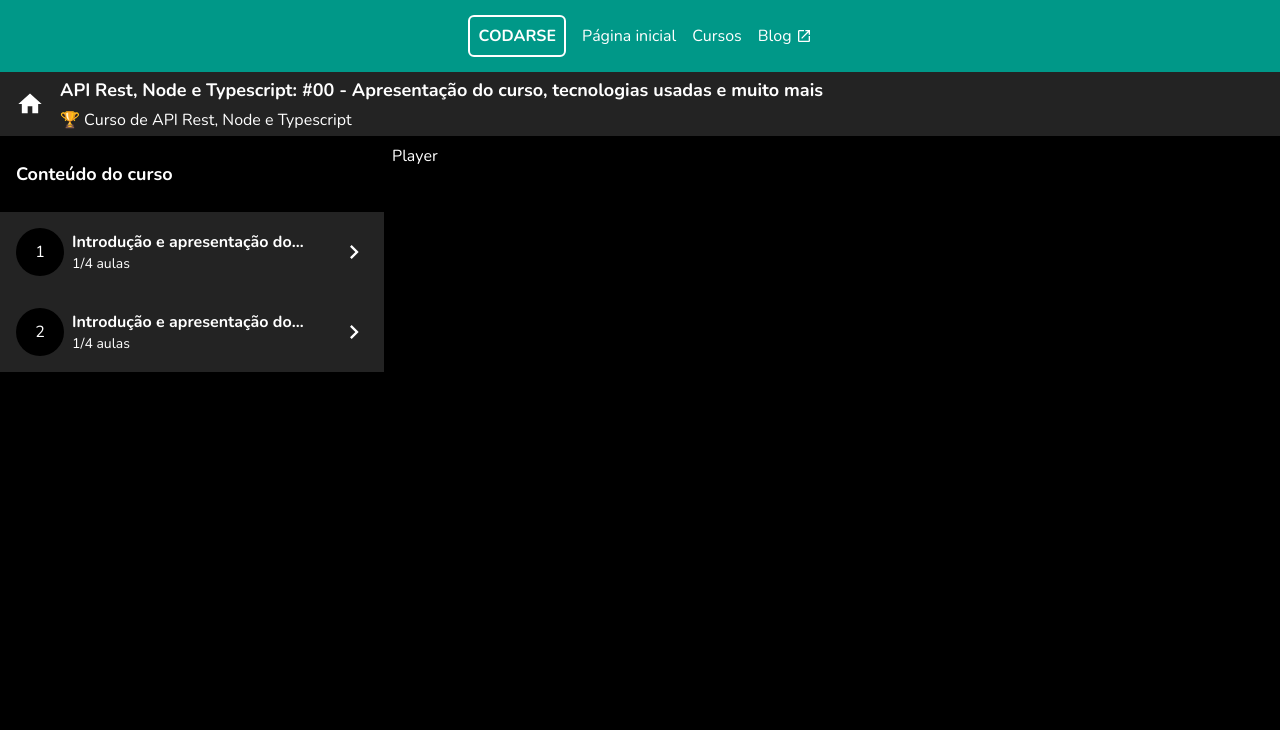
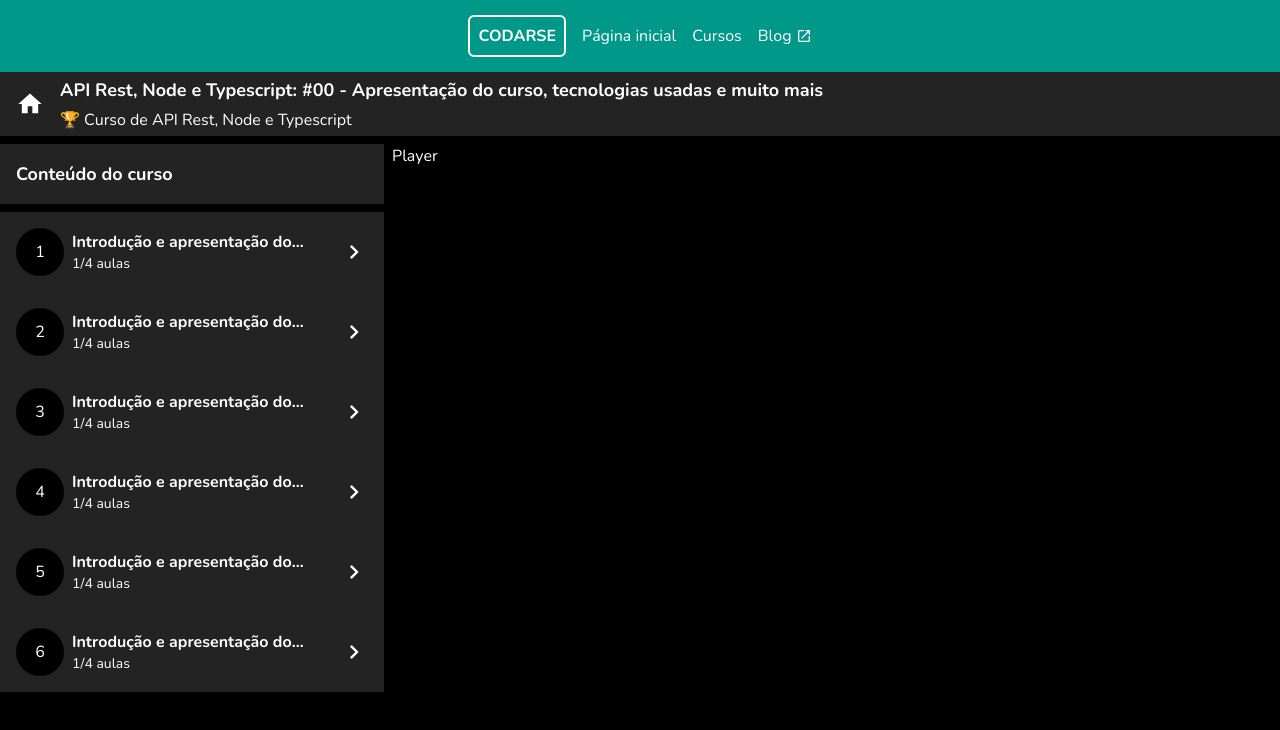
Before and after one commit to Diobegue/Next_js-, a Next.js app in the folder youtube-nextjs-course-plataform/: page /player/1/1 in a window 1280 px wide. Shown: the top 730 px of the page. Built offline with nearby package versions, Linux system fonts and the light colour scheme.

Commit message:
feat: improve player layout

```diff
--- a/youtube-nextjs-course-plataform/app/components/player/playlist/Components/PlayerClass.tsx
+++ b/youtube-nextjs-course-plataform/app/components/player/playlist/Components/PlayerClass.tsx
@@ -10,10 +10,10 @@ export interface IPlayerClassProps {
   onCheck: () => void;
 }
 
-export const PlayerClass = ({ title, position, playing, done , onPlay, onCheck }: IPlayerClassProps) => {
+export const PlayerClass = ({ title, playing, done , onPlay, onCheck }: IPlayerClassProps) => {
   return (
     <button className="flex gap-4 p-4 items-center" onClick= {onPlay}>
-     <span className="min-w-6 text-center">{position}</span>
+
      {!done && (
       <div className="group" onClick={e => {
         e.stopPropagation();
--- a/youtube-nextjs-course-plataform/app/components/player/playlist/Components/PlayerClassGroup.tsx
+++ b/youtube-nextjs-course-plataform/app/components/player/playlist/Components/PlayerClassGroup.tsx
@@ -36,14 +36,14 @@ export const PlayerClassGroup = ({ title, position, classes, open, playingClassI
         }
       </button>
 
-      <ol data-open={open} className='felx flex-col data-[open=false]:hidden'>
-        {classes.map((classItem) => (
+      <ol data-open={open} className='flex flex-col data-[open=false]:hidden'>
+        {classes.map((classItem, index) => (
           <li key={classItem.title}>
 
           <PlayerClass
             {...classItem}
             playing={classItem.classId === playingClassId}
-
+            position={index + 1}
             onPlay={() => onPlay(classItem.classId)}
             onCheck={() => onCheck(classItem.classId)}
 
--- a/youtube-nextjs-course-plataform/app/components/player/playlist/PlayerPlaylist.tsx
+++ b/youtube-nextjs-course-plataform/app/components/player/playlist/PlayerPlaylist.tsx
@@ -1,5 +1,5 @@
 'use client';
-import { useState } from 'react';
+import { useState} from 'react';
 import { useRouter } from 'next/navigation';
 
 import { IPlayerClassGroupProps, PlayerClassGroup } from '../../player/playlist/Components/PlayerClassGroup';
@@ -11,23 +11,43 @@ interface IPlayerPlaylistProps {
   classGroups: Pick<IPlayerClassGroupProps, 'classes' | 'title'>[];
 }
 export const PlayerPlaylist = ({ classGroups, playingClassId, playingCourseId }: IPlayerPlaylistProps) => {
-  const [openedIndex, setOpenedIndex] = useState<number | undefined>(undefined);
+  const [openedIndex, setOpenedIndex] = useState<number | undefined>(() => {
+  const index = classGroups.findIndex((group) =>
+    group.classes.some((classItem) => classItem.classId === playingClassId)
+  );
+
+  return index >= 0 ? index : undefined;
+});
 
 
+const [groups, setGroups] = useState(classGroups);
+
+const handleMarkDone = (classId: string) => {
+  setGroups((currentGroups) =>
+    currentGroups.map((group) => ({
+      ...group,
+      classes: group.classes.map((classItem) =>
+        classItem.classId === classId
+          ? { ...classItem, done: true }
+          : classItem
+      ),
+    }))
+  );
+};
   const router = useRouter();
 
 
   return (
-    <div className='flex flex-col gap-2'>
-      <div className='flex flex-col p-4 bg-paper'>
+    <div className='flex h-full  flex-col gap-2'>
+      <div className='flex shrink-0 flex-col p-4 bg-[var(--color-paper)]'>
         <h3 className='text-lg font-bold'>
           Conteúdo do curso
         </h3>
       </div>
 
-      <ol>
-        {classGroups.map((classGroup, index) => (
-          <li key={classGroup.title}>
+      <ol className=" flex-1 overflow-auto overflow-primary">
+        {groups.map((classGroup, index) => (
+          <li key={`${classGroup.title}-${index}`}>
             <PlayerClassGroup
               {...classGroup}
 
@@ -37,7 +57,7 @@ export const PlayerPlaylist = ({ classGroups, playingClassId, playingCourseId }:
               open={openedIndex === index}
               onToggle={() => setOpenedIndex(openedIndex === index ? undefined : index)}
 
-              onCheck={classId => console.log('check', classId)}
+              onCheck={handleMarkDone}
               onPlay={(classId) => router.push(`/player/${playingCourseId}/${classId}`)}
             />
           </li>
--- a/youtube-nextjs-course-plataform/app/player/[idCourse]/[idClass]/page.tsx
+++ b/youtube-nextjs-course-plataform/app/player/[idCourse]/[idClass]/page.tsx
@@ -2,28 +2,129 @@ import { PlayerHeader, PlayerPlaylist } from '../../../components/player/';
 
 
 interface Props {
-  params: {
-    classId: string;
-    courseId: string;
-  }
+  params: Promise<{
+    idClass: string;
+    idCourse: string;
+  }>;
 }
-export default function PagePlayer({ params: { classId, courseId } }: Props) {
-
-
+export default async function PagePlayer({ params }: Props) {
+  const { idCourse, idClass } = await params;
   return (
-    <main className='flex flex-col gap-2'>
+    <main className='flex h-dvh flex-col gap-2  '>
       <PlayerHeader
         title='API Rest, Node e Typescript: #00 - Apresentação do curso, tecnologias usadas e muito mais'
         subtitle='🏆 Curso de API Rest, Node e Typescript'
       />
 
-      <div className='flex gap-2'>
-        <div className='max-w-96'>
+      <div className='flex min-h-0 flex-1 gap-2'>
+        <div className='min-h-0 w-full max-w-96'>
           <PlayerPlaylist
-            playingClassId={classId}
-            playingCourseId={courseId}
+            key={`${idCourse}-${idClass}`}
+            playingClassId={idClass}
+            playingCourseId={idCourse}
             classGroups={[
+
               {
+                title: 'Introdução e apresentação do projeto',
+                classes: [
+                  {
+                    done: true,
+                    classId: 'aula-00',
+                    title: 'API Rest, Node e Typescript: #00 - Apresentação do curso, tecnologias usadas e muito mais'
+                  },
+                  {
+                    done: false,
+                    classId: 'aula-01',
+                    title: 'API Rest, Node e Typescript: #01 - Apresentação do curso, tecnologias usadas e muito mais'
+                  },
+                  {
+                    done: false,
+                    classId: 'aula-02',
+                    title: 'API Rest, Node e Typescript: #02 - Apresentação do curso, tecnologias usadas e muito mais'
+                  },
+                  {
+                    done: false,
+                    classId: 'aula-03',
+                    title: 'API Rest, Node e Typescript: #03 - Apresentação do curso, tecnologias usadas e muito mais'
+                  },
+                ]
+              },
+              {
+                title: 'Introdução e apresentação do projeto',
+                classes: [
+                  {
+                    done: true,
+                    classId: 'aula-00',
+                    title: 'API Rest, Node e Typescript: #00 - Apresentação do curso, tecnologias usadas e muito mais'
+                  },
+                  {
+                    done: false,
+                    classId: 'aula-01',
+                    title: 'API Rest, Node e Typescript: #01 - Apresentação do curso, tecnologias usadas e muito mais'
+                  },
+                  {
+                    done: false,
+                    classId: 'aula-02',
+                    title: 'API Rest, Node e Typescript: #02 - Apresentação do curso, tecnologias usadas e muito mais'
+                  },
+                  {
+                    done: false,
+                    classId: 'aula-03',
+                    title: 'API Rest, Node e Typescript: #03 - Apresentação do curso, tecnologias usadas e muito mais'
+                  },
+                ]
+              },
+               {
+                title: 'Introdução e apresentação do projeto',
+                classes: [
+                  {
+                    done: true,
+                    classId: 'aula-00',
+                    title: 'API Rest, Node e Typescript: #00 - Apresentação do curso, tecnologias usadas e muito mais'
+                  },
+                  {
+                    done: false,
+                    classId: 'aula-01',
+                    title: 'API Rest, Node e Typescript: #01 - Apresentação do curso, tecnologias usadas e muito mais'
+                  },
+                  {
+                    done: false,
+                    classId: 'aula-02',
+                    title: 'API Rest, Node e Typescript: #02 - Apresentação do curso, tecnologias usadas e muito mais'
+                  },
+                  {
+                    done: false,
+                    classId: 'aula-03',
+                    title: 'API Rest, Node e Typescript: #03 - Apresentação do curso, tecnologias usadas e muito mais'
+                  },
+                ]
+              },
+               {
+                title: 'Introdução e apresentação do projeto',
+                classes: [
+                  {
+                    done: true,
+                    classId: 'aula-00',
+                    title: 'API Rest, Node e Typescript: #00 - Apresentação do curso, tecnologias usadas e muito mais'
+                  },
+                  {
+                    done: false,
+                    classId: 'aula-01',
+                    title: 'API Rest, Node e Typescript: #01 - Apresentação do curso, tecnologias usadas e muito mais'
+                  },
+                  {
+                    done: false,
+                    classId: 'aula-02',
+                    title: 'API Rest, Node e Typescript: #02 - Apresentação do curso, tecnologias usadas e muito mais'
+                  },
+                  {
+                    done: false,
+                    classId: 'aula-03',
+                    title: 'API Rest, Node e Typescript: #03 - Apresentação do curso, tecnologias usadas e muito mais'
+                  },
+                ]
+              },
+               {
                 title: 'Introdução e apresentação do projeto',
                 classes: [
                   {
@@ -77,7 +178,7 @@ export default function PagePlayer({ params: { classId, courseId } }: Props) {
           />
         </div>
 
-        <div className='flex-1'>
+        <div className='min-h-0 flex-1'>
           Player
         </div>
       </div>
```
